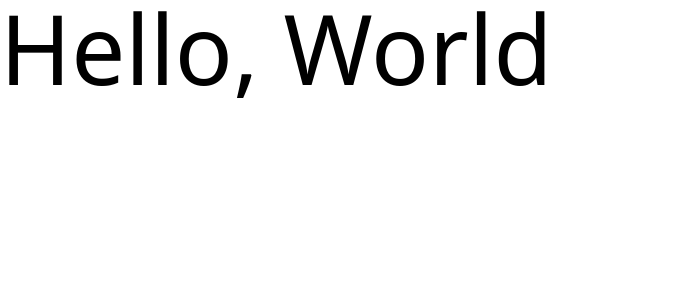
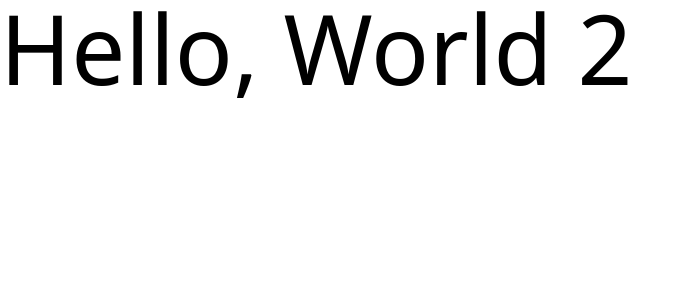
Before and after one commit to rupin-desai/HF-developer-demo, a Next.js app in the folder frontend/: page / in a window 1280 px wide. Shown: the top 300 px of the page, without its empty margins (0-682 px from the left). Built offline with nearby package versions, Linux system fonts and the light colour scheme.

Commit message:
fix: update greeting message in Home component

```diff
--- a/frontend/src/app/page.tsx
+++ b/frontend/src/app/page.tsx
@@ -1,8 +1,7 @@
-
 export default function Home() {
   return (
     <>
-    <div className="text-8xl">Hello, World</div>
+    <div className="text-8xl">Hello, World 2</div>
     </>
   );
 }
```
